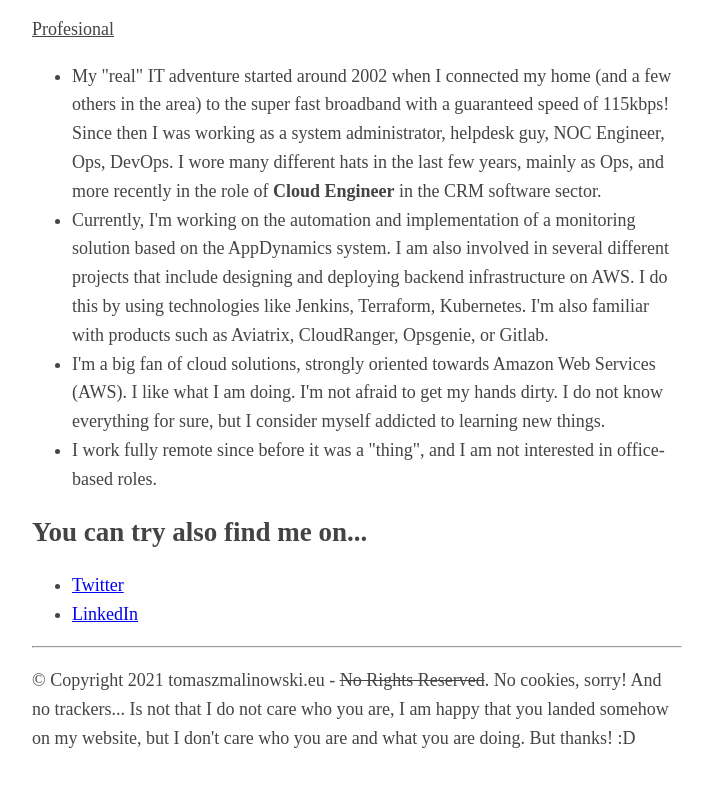
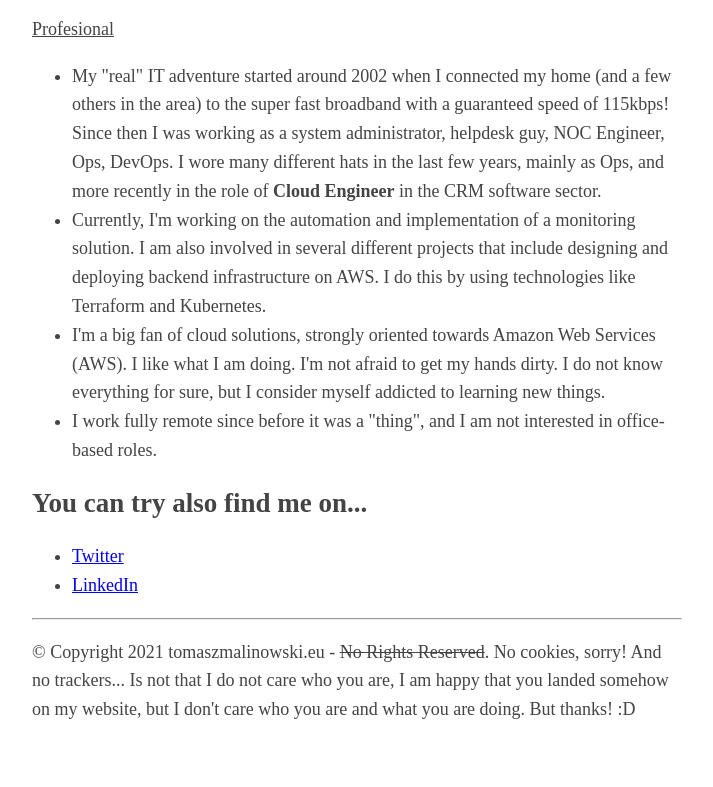
Before and after one commit to tomigit/tomaszmalinowski.eu, a plain HTML site: page index.html in a window 1280 px wide. Shown: the part 758-1545 px from the top of the page, without its empty margins (283-996 px from the left). After the commit the page ends 1522 px from the top, so only its background shows below. Drawn offline with Linux system fonts and the light colour scheme.

Commit message:
Small tweaks

```diff
--- a/index.html
+++ b/index.html
@@ -31,7 +31,7 @@
         <p><u>Profesional</u></p>
         <ul>
             <li>My "real" IT adventure started around 2002 when I connected my home (and a few others in the area) to the super fast broadband with a guaranteed speed of 115kbps! Since then I was working as a system administrator, helpdesk guy, NOC Engineer, Ops, DevOps. I wore many different hats in the last few years, mainly as Ops, and more recently in the role of <b>Cloud Engineer</b> in the CRM software sector.</li>
-            <li>Currently, I'm working on the automation and implementation of a monitoring solution based on the AppDynamics system. I am also involved in several different projects that include designing and deploying backend infrastructure on AWS. I do this by using technologies like Jenkins, Terraform, Kubernetes. I'm also familiar with products such as Aviatrix, CloudRanger, Opsgenie, or Gitlab.</li>
+            <li>Currently, I'm working on the automation and implementation of a monitoring solution. I am also involved in several different projects that include designing and deploying backend infrastructure on AWS. I do this by using technologies like Terraform and Kubernetes.</li>
             <li>I'm a big fan of cloud solutions, strongly oriented towards Amazon Web Services (AWS). I like what I am doing. I'm not afraid to get my hands dirty. I do not know everything for sure, but I consider myself addicted to learning new things.</li>
             <li>I work fully remote since before it was a "thing", and I am not interested in office-based roles.</li>
 
```
